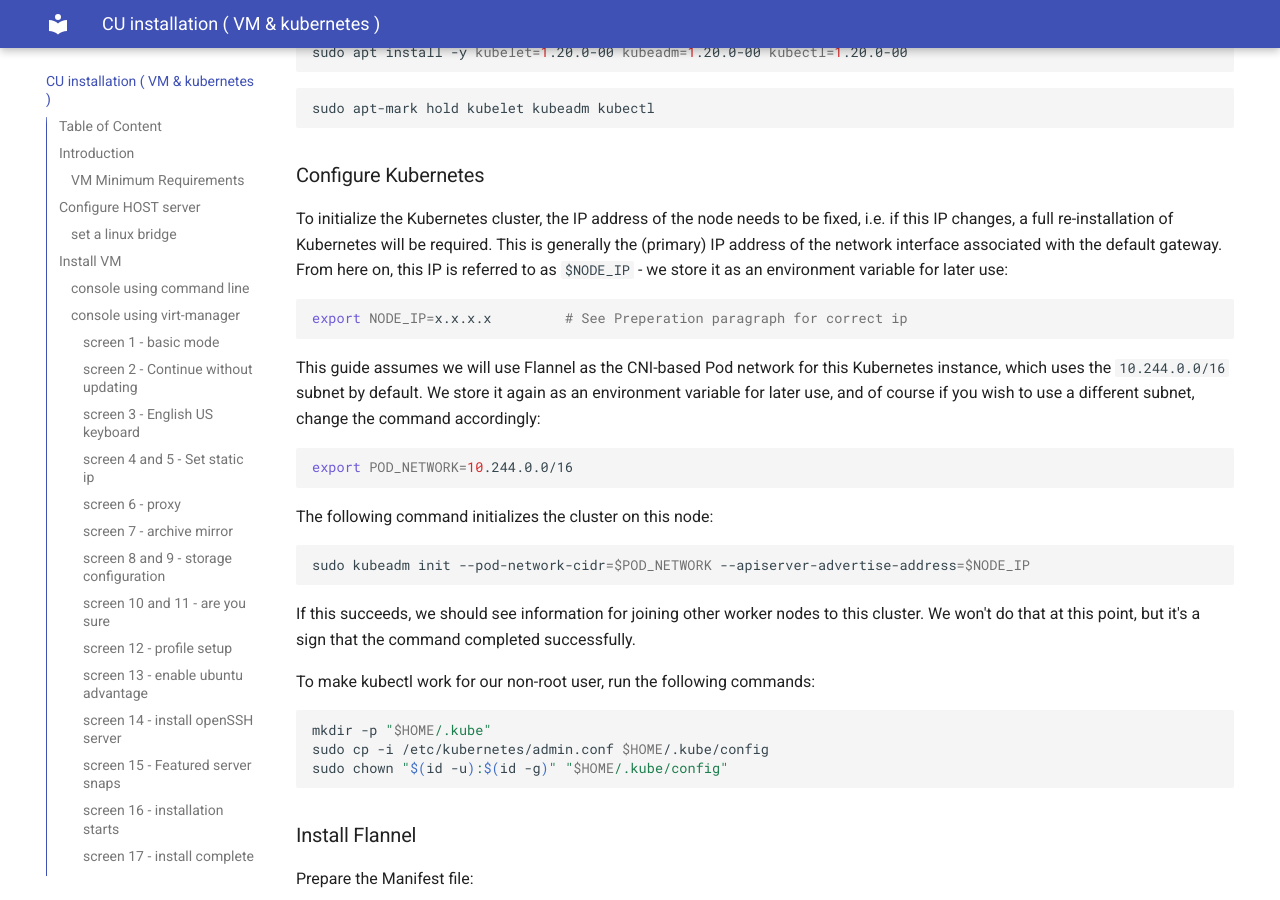
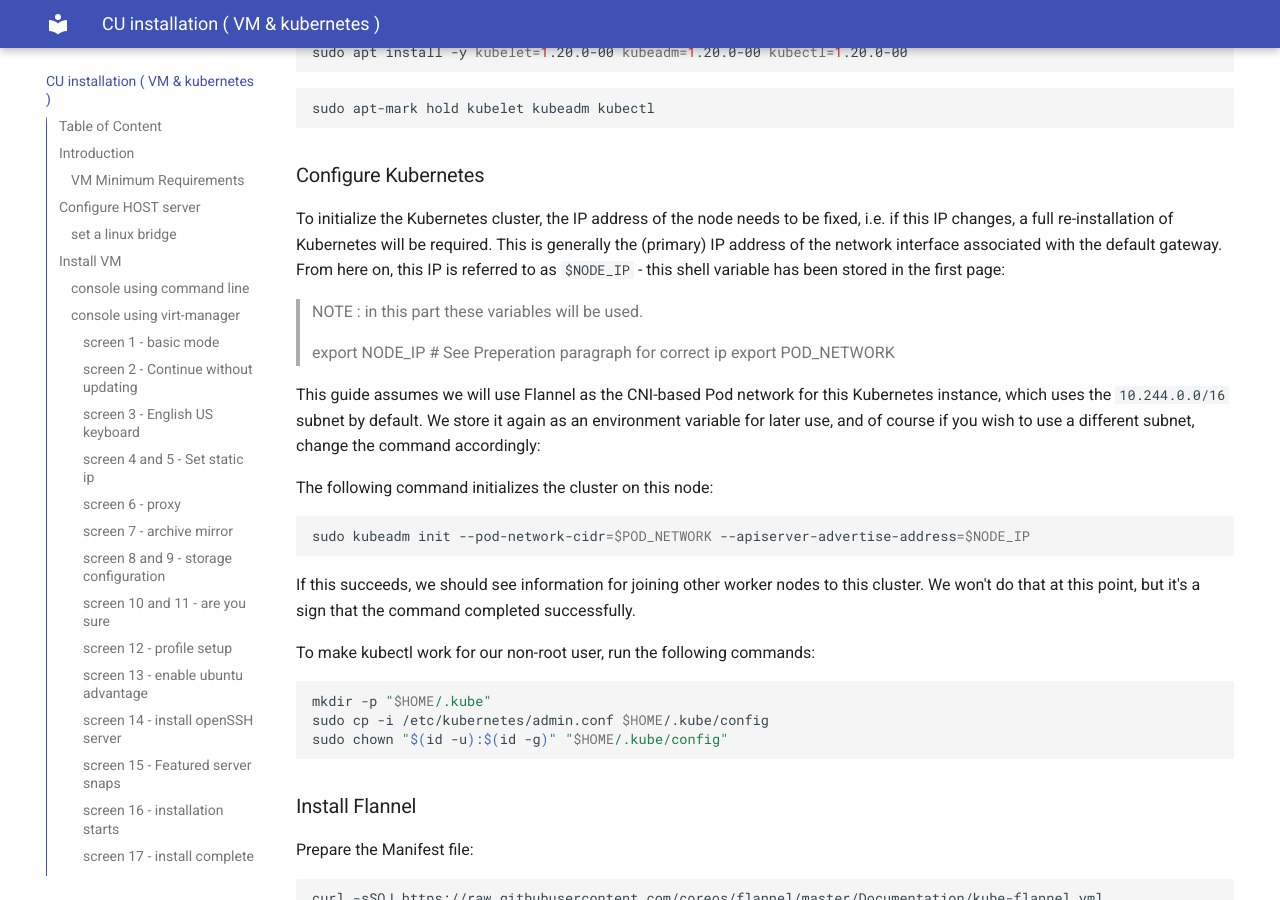
Before and after one commit to accelleran/drax-docs, an MkDocs documentation site: the page built from docs/kubernetes-install/index.md, in a window 1280 px wide and 900 px high, scrolled down 13880 px. Built offline with MkDocs 1.6.1 and Material for MkDocs 9.7.7, drawn with Linux system fonts in a browser that asks for light colours; the version menu is left out.

Commit message:
.vars also in the VM

````diff
--- a/docs/kubernetes-install/index.md
+++ b/docs/kubernetes-install/index.md
@@ -670,18 +670,16 @@ sudo apt-mark hold kubelet kubeadm kubectl
 
 To initialize the Kubernetes cluster, the IP address of the node needs to be fixed, i.e. if this IP changes, a full re-installation of Kubernetes will be required.
 This is generally the (primary) IP address of the network interface associated with the default gateway.
-From here on, this IP is referred to as `$NODE_IP` - we store it as an environment variable for later use:
+From here on, this IP is referred to as `$NODE_IP` - this shell variable has been stored in the first page:
 
-``` bash
-export NODE_IP=x.x.x.x         # See Preperation paragraph for correct ip
-```
+> NOTE : in this part these variables will be used.
+>
+>   export NODE_IP             # See Preperation paragraph for correct ip
+>   export POD_NETWORK
 
 This guide assumes we will use Flannel as the CNI-based Pod network for this Kubernetes instance, which uses the `10.244.0.0/16` subnet by default.
 We store it again as an environment variable for later use, and of course if you wish to use a different subnet, change the command accordingly:
 
-``` bash
-export POD_NETWORK=10.244.0.0/16
-```
 
 The following command initializes the cluster on this node:
 
````
Also changed, not shown: docs/index.md (+15 -12 lines).
